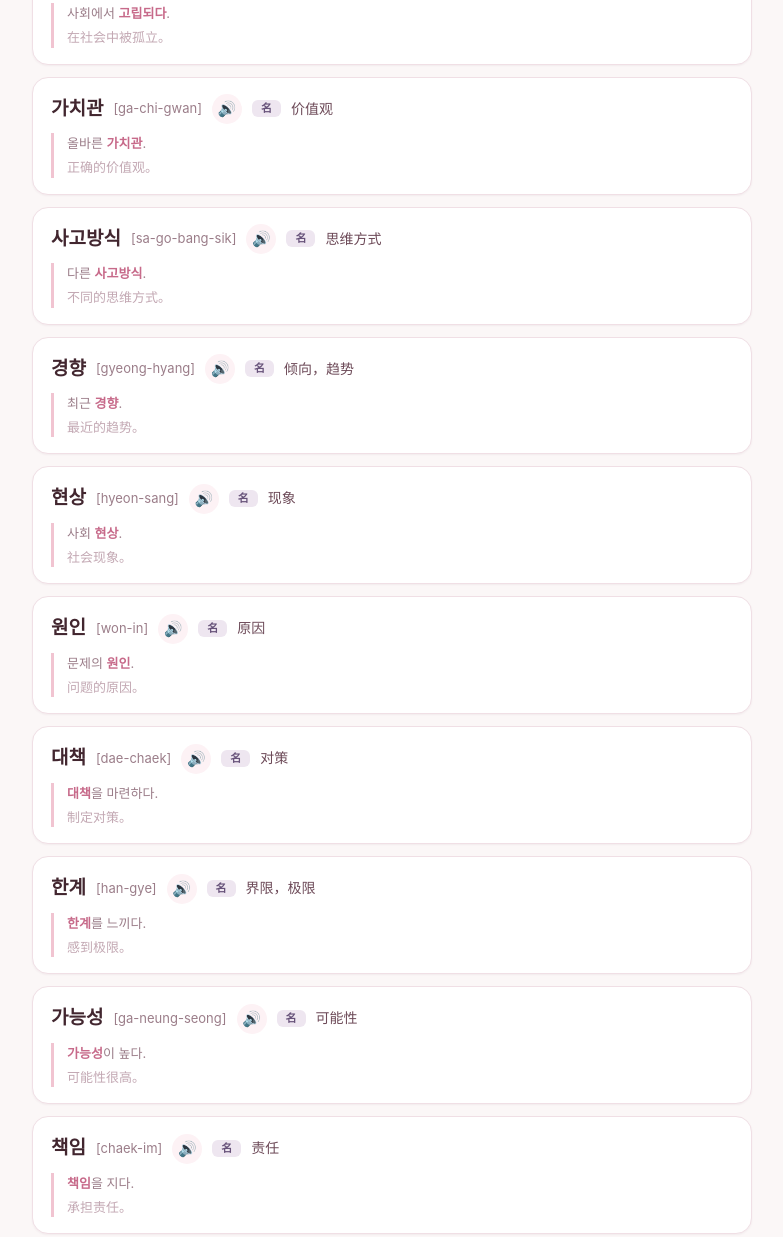
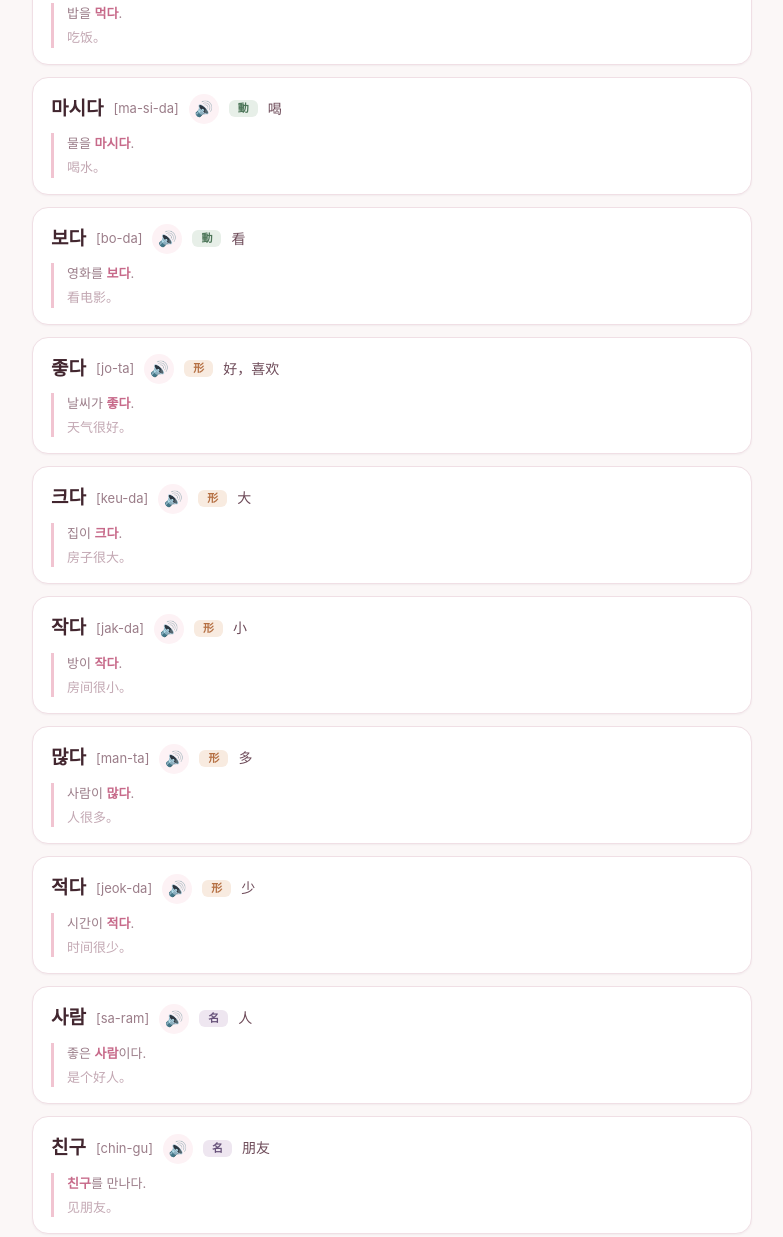
Before and after one commit to lvchacha-111/topik-vocab, a plain HTML site: page web.html in a window 1280 px wide. Shown: the part 657-1894 px from the top of the page, without its empty margins (248-1031 px from the left). Drawn offline with Linux system fonts and the light colour scheme.

Commit message:
从第1天开始学习

```diff
--- a/data/daily.json
+++ b/data/daily.json
@@ -1,7 +1,7 @@
 [
   {
     "day": 1,
-    "date": "2026.09.03",
+    "date": "2026.09.02",
     "level": "3급",
     "label": "基础",
     "words": [
--- a/web.html
+++ b/web.html
@@ -196,7 +196,7 @@
     .then(data => {
       days = data;
       renderStrip();
-      selectDay(days[days.length - 1].day);
+      selectDay(days[0].day);
     })
     .catch(() => {
       document.getElementById("wordArea").innerHTML = '<div class="empty">单词加载失败</div>';
```
Also changed, not shown: wordbank.html (+2 -2 lines).
